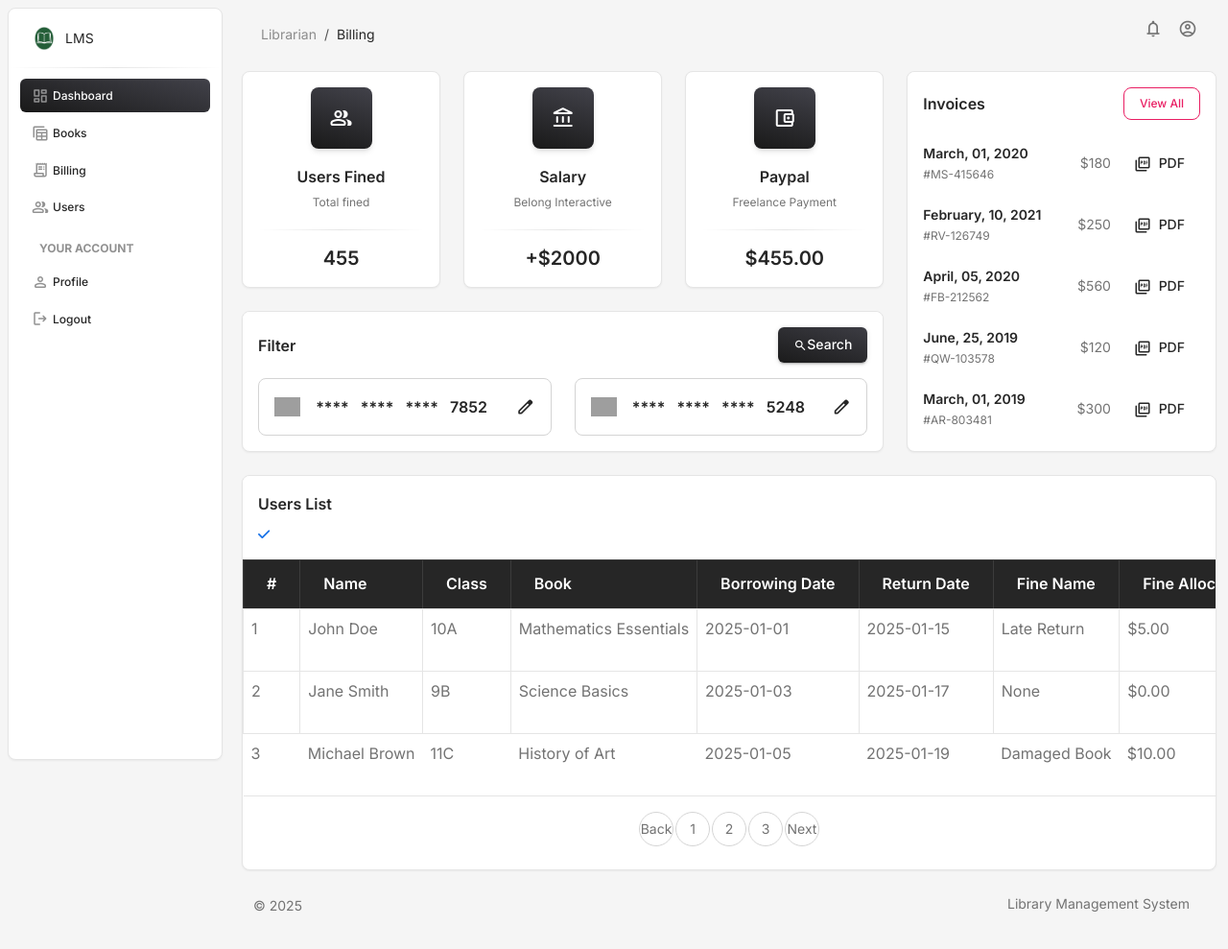
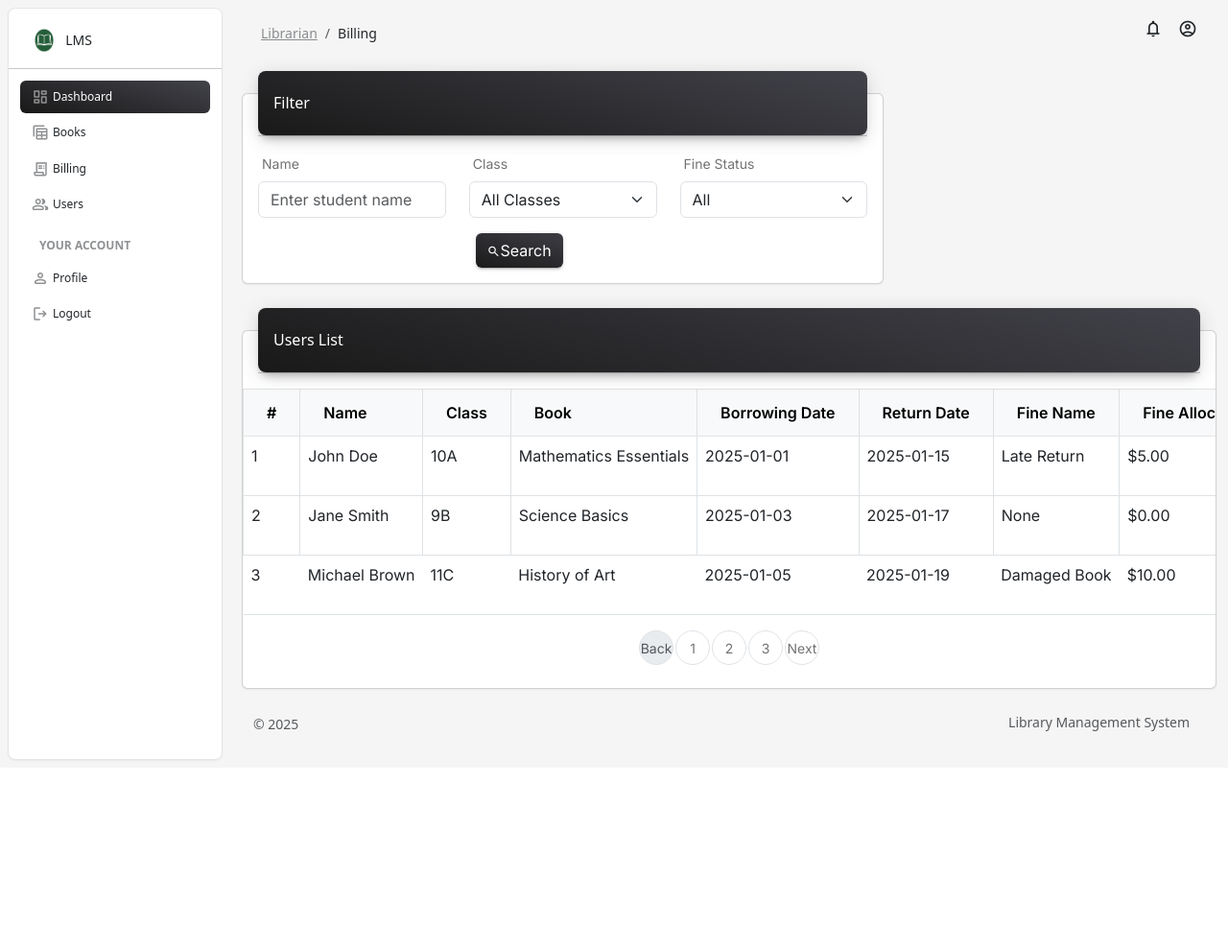
Before and after one commit to patrick-zvenyka/lms, a Django app: page /librarian/billing in a window 1280 px wide. Shown: the whole page at 96% size. After the commit the page ends 794 px from the top, so only its background shows below. Run offline with Django 5.2, Linux system fonts and the light colour scheme; some libraries are stand-ins or nearby versions; grey boxes are pictures that could not be loaded.

Commit message:
livrary-billing

```diff
--- a/lms/templates/Librarian/billing.html
+++ b/lms/templates/Librarian/billing.html
@@ -9,108 +9,63 @@
         <div class="container-fluid py-2">
           <div class="row">
             <div class="col-lg-8">
-              <div class="row">
-                <div class="col-md-4 col-4">
-                    <div class="card">
-                        <div class="card-header mx-4 p-3 text-center">
-                            <div class="icon icon-shape icon-lg bg-gradient-dark shadow text-center border-radius-lg">
-                              <i class="material-symbols-rounded opacity-10">people</i>
-                            </div>
-                        </div>
-                        <div class="card-body pt-0 p-3 text-center">
-                            <h6 class="text-center mb-0">Users Fined</h6>
-                            <span class="text-xs">Total fined</span>
-                            <hr class="horizontal dark my-3">
-                            <h5 class="mb-0">455</h5>
-                        </div>
-                    </div>
-                </div>
-                <div class="col-md-4 col-4">
-                    <div class="card">
-                        <div class="card-header mx-4 p-3 text-center">
-                          <div class="icon icon-shape icon-lg bg-gradient-dark shadow text-center border-radius-lg">
-                            <i class="material-symbols-rounded opacity-10">account_balance</i>
-                          </div>
-                        </div>
-                        <div class="card-body pt-0 p-3 text-center">
-                          <h6 class="text-center mb-0">Salary</h6>
-                          <span class="text-xs">Belong Interactive</span>
-                          <hr class="horizontal dark my-3">
-                          <h5 class="mb-0">+$2000</h5>
-                        </div>
-                    </div>
-                </div>
-                <div class="col-md-4 col-4">
-                    <div class="card">
-                        <div class="card-header mx-4 p-3 text-center">
-                          <div class="icon icon-shape icon-lg bg-gradient-dark shadow text-center border-radius-lg">
-                            <i class="material-symbols-rounded opacity-10">account_balance_wallet</i>
-                          </div>
-                        </div>
-                        <div class="card-body pt-0 p-3 text-center">
-                          <h6 class="text-center mb-0">Paypal</h6>
-                          <span class="text-xs">Freelance Payment</span>
-                          <hr class="horizontal dark my-3">
-                          <h5 class="mb-0">$455.00</h5>
-                        </div>
-                    </div>
-                </div>
-                <div class="col-md-12 mb-lg-0 mb-4">
+                    <div class="col-md-12 col-4">
                         <div class="card mt-4">
-                    <div class="card-header pb-0 p-3">
-                      <div class="row">
-                        <div class="col-6 d-flex align-items-center">
-                          <h6 class="mb-0">Filter</h6>
-                        </div>
-                        <div class="col-6 text-end">
-                          <a class="btn bg-gradient-dark mb-0" href="javascript:;"><i class="material-symbols-rounded text-sm">search</i>Search</a>
-                        </div>
+                            <div class="card-header p-0 position-relative mt-n4 mx-3 z-index-2">
+                                <div class="bg-gradient-dark shadow-dark border-radius-lg pt-4 pb-3">
+                                  <h6 class="text-white text-capitalize ps-3">Filter</h6>
                                 </div>
                             </div>
                           <div class="card-body p-3">
+                            <form id="filterForm">
                               <div class="row">
-                        <div class="col-md-6 mb-md-0 mb-4">
-                          <div class="card card-body border card-plain border-radius-lg d-flex align-items-center flex-row">
-                            <img class="w-10 me-3 mb-0" src="../assets/img/logos/mastercard.png" alt="logo">
-                            <h6 class="mb-0">****&nbsp;&nbsp;&nbsp;****&nbsp;&nbsp;&nbsp;****&nbsp;&nbsp;&nbsp;7852</h6>
-                            <i class="material-symbols-rounded ms-auto text-dark cursor-pointer" data-bs-toggle="tooltip" data-bs-placement="top" title="Edit Card">edit</i>
+                                <div class="col-md-4 mb-3">
+                                  <label for="filterName" class="form-label">Name</label>
+                                  <input type="text" class="form-control" id="filterName" name="name" placeholder="Enter student name">
+                                </div>
+                                <div class="col-md-4 mb-3">
+                                  <label for="filterClass" class="form-label">Class</label>
+                                  <select class="form-select" id="filterClass" name="class">
+                                    <option value="" selected>All Classes</option>
+                                    <option value="10A">10A</option>
+                                    <option value="9B">9B</option>
+                                    <option value="11C">11C</option>
+                                  </select>
+                                </div>
+                                <div class="col-md-4 mb-3">
+                                  <label for="filterFineStatus" class="form-label">Fine Status</label>
+                                  <select class="form-select" id="filterFineStatus" name="fine_status">
+                                    <option value="" selected>All</option>
+                                    <option value="none">None</option>
+                                    <option value="late_return">Late Return</option>
+                                    <option value="damaged_book">Damaged Book</option>
+                                  </select>
                                 </div>
                               </div>
-                        <div class="col-md-6">
-                          <div class="card card-body border card-plain border-radius-lg d-flex align-items-center flex-row">
-                            <img class="w-10 me-3 mb-0" src="../assets/img/logos/visa.png" alt="logo">
-                            <h6 class="mb-0">****&nbsp;&nbsp;&nbsp;****&nbsp;&nbsp;&nbsp;****&nbsp;&nbsp;&nbsp;5248</h6>
-                            <i class="material-symbols-rounded ms-auto text-dark cursor-pointer" data-bs-toggle="tooltip" data-bs-placement="top" title="Edit Card">edit</i>
+                              <div class="col-6 text-end">
+                                <button class="btn bg-gradient-dark mb-0" type="submit" form="filterForm">
+                                  <i class="material-symbols-rounded text-sm">search</i>Search
+                                </button>
+                              </div>
+                            </form>
                           </div>
                         </div>
                     </div>
             </div>
           </div>
-                </div>
-              </div>
-            </div>
-            <div class="col-lg-4">
-             {% include 'Librarian/components/invoices.html' %}
-            </div>
-          </div>
+          <br>
           <div class="row">
             <div class="col-md-12 mt-4">
                 <div class="card">
-                    <div class="card-header pb-0">
-                      <div class="row">
-                        <div class="col-lg-6 col-7">
-                          <h6>Users List</h6>
-                          <p class="text-sm mb-0">
-                            <i class="fa fa-check text-info" aria-hidden="true"></i>
-                          </p>
-                        </div>
-
+                    <div class="card-header p-0 position-relative mt-n4 mx-3 z-index-2">
+                        <div class="bg-gradient-dark shadow-dark border-radius-lg pt-4 pb-3">
+                          <h6 class="text-white text-capitalize ps-3">Users List</h6>
                         </div>
                     </div>
                     <div class="card-body px-0 pb-2">
                         <div class="table-responsive">
                             <table class="table table-bordered">
-                                <thead class="table-dark">
+                                <thead class="table-light">
                                     <tr>
                                         <th>#</th>
                                         <th>Name</th>
--- a/lms/templates/Librarian/components/main.html
+++ b/lms/templates/Librarian/components/main.html
@@ -19,6 +19,7 @@
   <link rel="stylesheet" href="https://fonts.googleapis.com/css2?family=Material+Symbols+Rounded:opsz,wght,FILL,GRAD@24,400,0,0" />
   <!-- CSS Files -->
   <link id="pagestyle" href="/static/css/material-dashboard.css?v=3.2.0" rel="stylesheet" />
+  <link id="pagestyle" href="/static/bootstrap/css/bootstrap.min.css" rel="stylesheet" />
 </head>
 
 <body class="g-sidenav-show  bg-gray-100">
```
Lines whose indentation alone changed are shown as unchanged.
